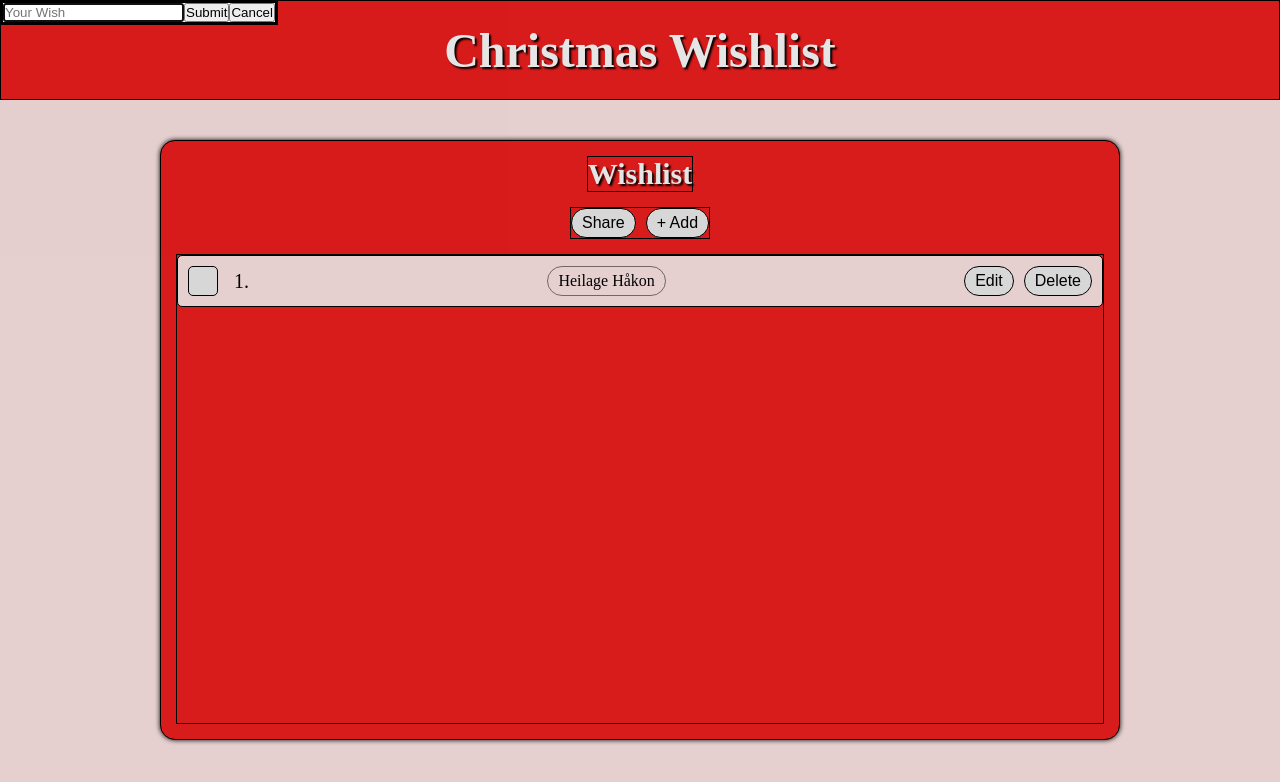
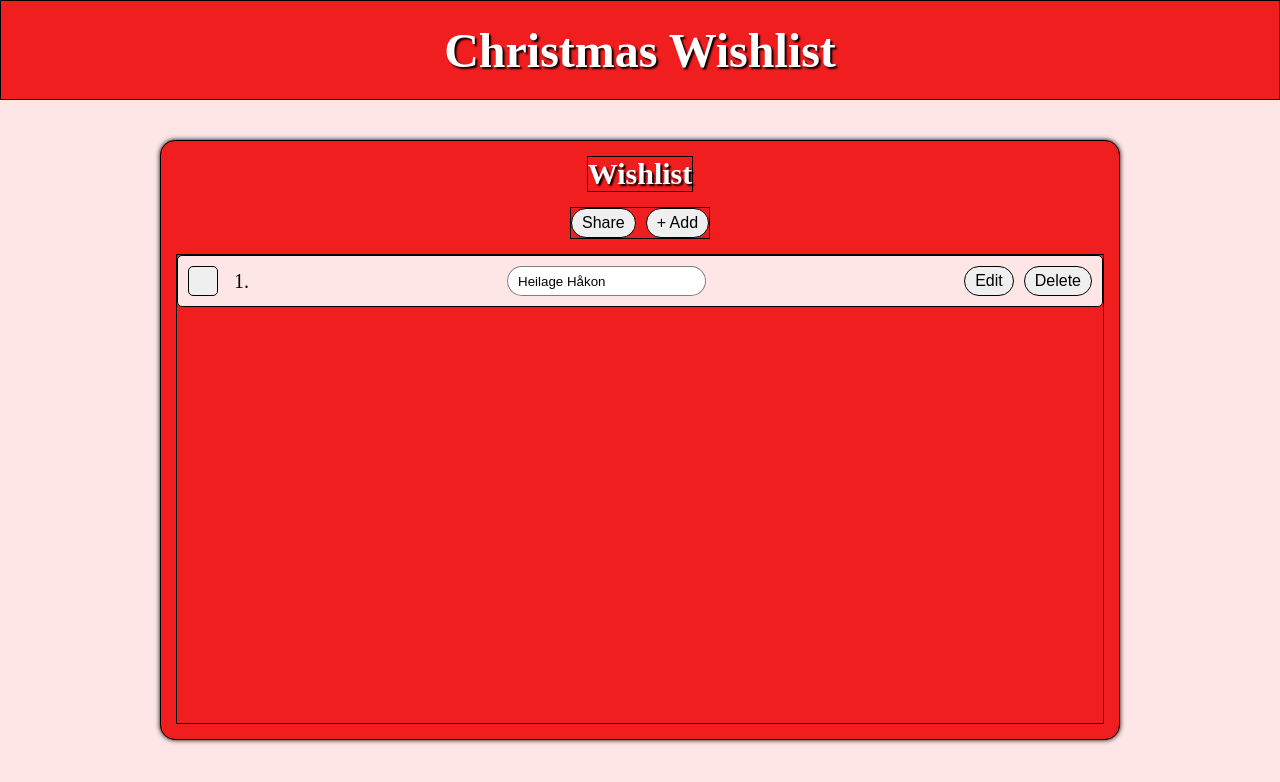
Before and after one commit to Erlend01-Kodehode/GroupWork, a plain HTML site: page index.htm in a window 1280 px wide. Drawn offline with Linux system fonts and the light colour scheme.

Commit message:
small tweak

```diff
--- a/index.htm
+++ b/index.htm
@@ -11,23 +11,19 @@
     <div id="HeaderDiv">
       <h1>Christmas Wishlist</h1>
     </div>
-
     <div id="WishlistDiv">
       <div id="WishlistTitle">
         <h2>Wishlist</h2>
       </div>
-
       <div id="WishlistButtons">
         <button id="WishlistButtonShare">Share</button>
         <button id="WishlistButtonAdd">+ Add</button>
       </div>
-
       <div id="WishlistItemsContainer">
         <div class="WishlistItem">
           <button id="MoveButton"><img src="" alt="" /></button>
           <p id="Number">1.</p>
-          <!-- <input id="TextField" type="text"> -->
-          <form id="TextField">Heilage Håkon</form>
+          <input id="TextField" value="Heilage Håkon" type="text" readonly />
           <button id="ButtonEdit">Edit</button>
           <button id="ButtonDelete">Delete</button>
         </div>
--- a/script.js
+++ b/script.js
@@ -30,4 +30,4 @@ function showSubmitWindow() {
   });
 }
 
-showSubmitWindow();
+// showSubmitWindow();
```
